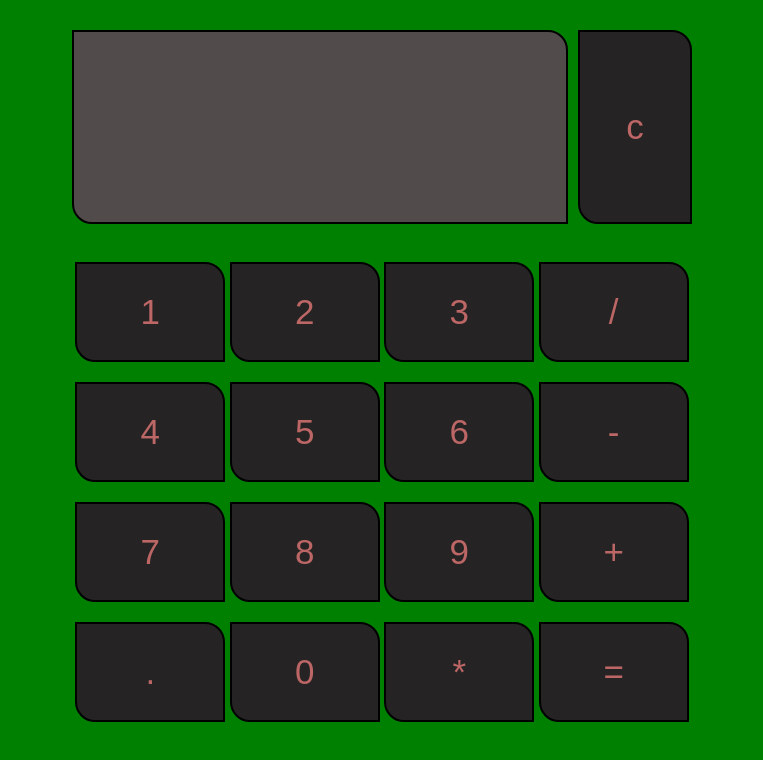
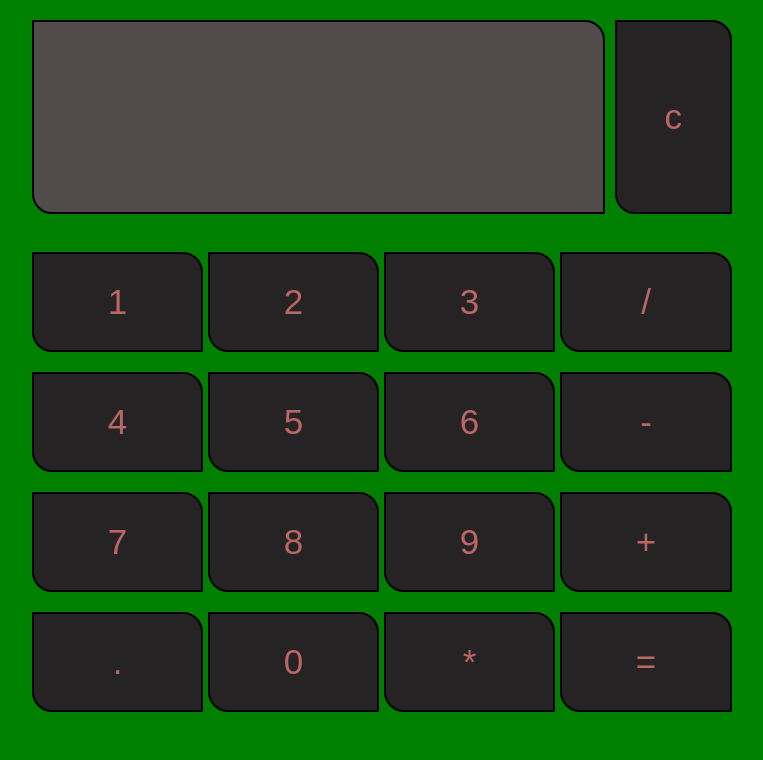
Before and after one commit to lewiskirega/calculator, a plain HTML site: page index.html in a window 1280 px wide. Shown: the whole page, without its empty margins (258-1021 px from the left). Drawn offline with Linux system fonts and the light colour scheme.

Commit message:
styled calculator

```diff
--- a/style.css
+++ b/style.css
@@ -7,22 +7,24 @@ body {
 
 .main{
     margin-top: 40px;
-    /* max-width: 1200px; */
-    width: 100%;
-    margin: 30px auto;
-    height: 100vh;
+    max-width: 700px;
+    width: 80vw;
+    margin: 20px auto;
+    height: 70vh;
+    padding-inline: 30px;
 }
 
 
 
 .digits{
-    max-width: 1200px;
-    width: 700px;
+    width: 100%;
     margin: 0 auto;
+    display: grid;
+    grid-template-columns: auto auto auto auto;
+    column-gap: 5px;
 }
 
 .no{
-    width: 150px;
     height: 100px;
     margin-top: 20px;
     font-size: 35px;
@@ -69,6 +71,6 @@ body {
     display: flex;
     flex-direction: row;
     margin: 0 auto;
-    width: 620px;
+    width: 100%;
     max-width: 700px;
 }
```
